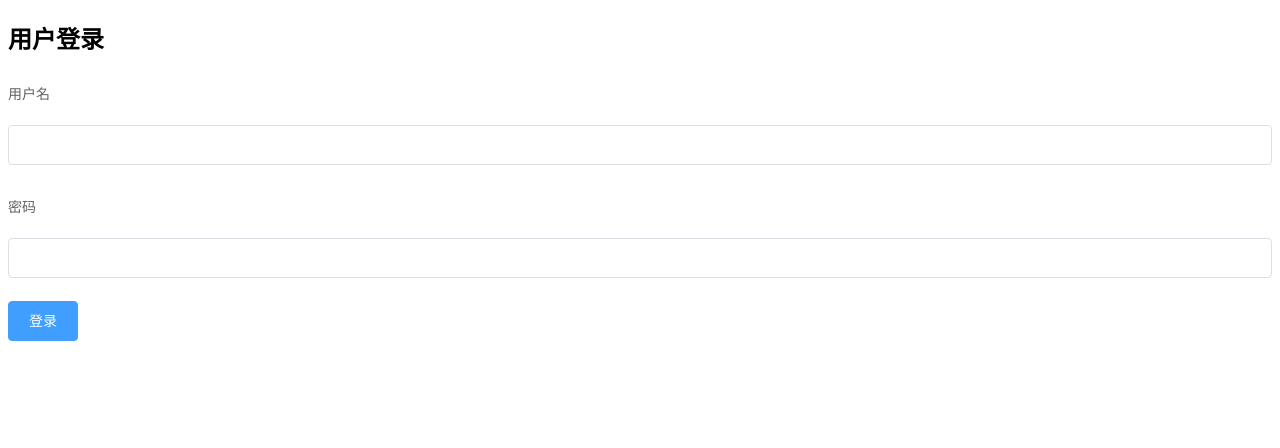
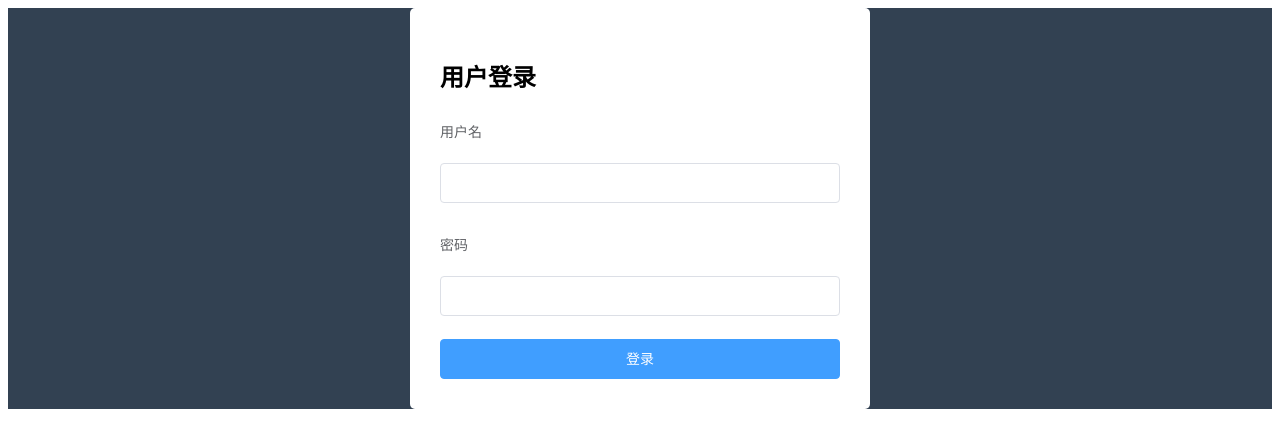
Before and after one commit to chuwencheng/shopmanager63, a Vue app: page /#/login in a window 1280 px wide. Shown: the top 448 px of the page. Built offline with nearby package versions, Linux system fonts and the light colour scheme.

Commit message:
登录-样式调整

```diff
--- a/src/App.vue
+++ b/src/App.vue
@@ -11,5 +11,7 @@ export default {
 </script>
 
 <style>
-
+  #app {
+    height: 100%;
+  }
 </style>
--- /dev/null
+++ b/src/assets/css/base.css
@@ -0,0 +1,5 @@
+html,body,h2{
+    padding:0;
+    margin:0;
+    height: 100%;
+}
--- a/src/components/login.vue
+++ b/src/components/login.vue
@@ -15,16 +15,32 @@
 
 <script>
 export default {
-    data(){
-        return {
-            formdata:{
-                username:'',
-                password:''
-            }
-        }
+  data () {
+    return {
+      formdata: {
+        username: '',
+        password: ''
+      }
     }
-};
+  }
+}
 </script>
 
 <style>
+.login-wrap {
+    height: 100%;
+    background-color:#324152;
+    display: flex;
+    justify-content: center;
+    align-items: center;
+}
+.login-form {
+    background-color: #fff;
+    width: 400px;
+    border-radius: 5px;
+    padding: 30px;
+}
+.login-btn {
+    width: 100%;
+}
 </style>
```
